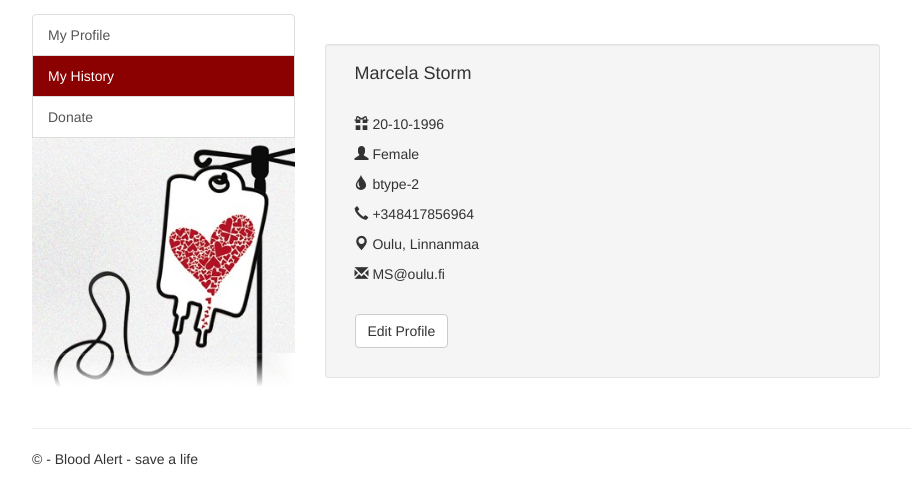
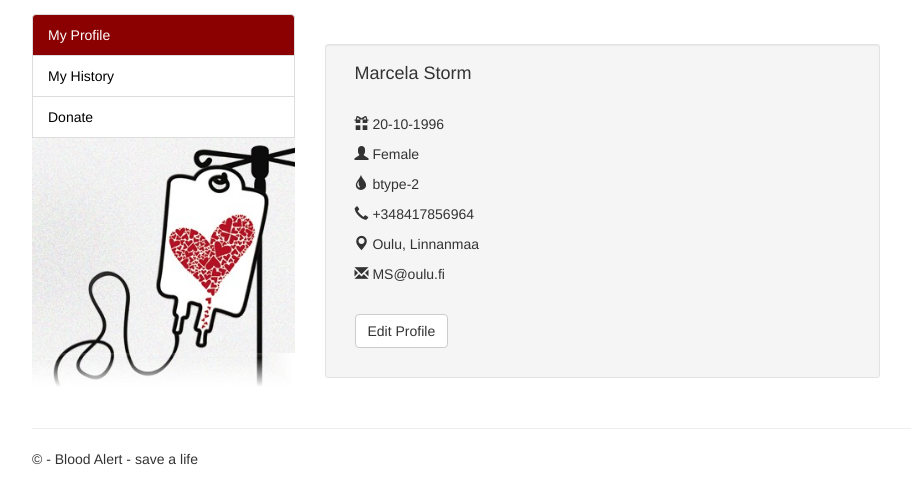
Before and after one commit to kennedyopokuasare/BloodAlert, a Flask app: template src/webClient/templates/profile.html in a window 1280 px wide. Shown: the part 51-555 px from the top of the page, without its empty margins (38-949 px from the left). Run offline with Flask 2, Linux system fonts and the light colour scheme; the template is opened without the code that fills it, so the values that code supplies are empty; data comes from the database, SQL or seed files in the repository.

Commit message:
red highlights for the side menue is added

```diff
--- a/src/webClient/static/scripts/donate.js
+++ b/src/webClient/static/scripts/donate.js
@@ -1,4 +1,9 @@
 $(function () {
+    //highlight Donate menu
+    $("#myProfileMenu").css({'background':'white', 'color':'black'});
+    $("#myHistoryMenu").css({'background':'white', 'color':'black'});
+    $("#donateMenu").css({'background':'darkred', 'color':'white'});
+
     $('[id^=detail-]').hide();
     $('.toggle').click(function() {
         $input = $( this );
--- a/src/webClient/static/scripts/profile.js
+++ b/src/webClient/static/scripts/profile.js
@@ -1,5 +1,9 @@
+$(function () {
+    //highlight My profile menu
+    $("#myProfileMenu").css({'background':'darkred', 'color':'white'});
+    $("#myHistoryMenu").css({'background':'white', 'color':'black'});
+    $("#donateMenu").css({'background':'white', 'color':'black'});
 
-$(function () {
     $.ajax({
         url: "/bloodalert/donors/bdonor-2",
         dataType: "json"
--- a/src/webClient/templates/donate.html
+++ b/src/webClient/templates/donate.html
@@ -123,5 +123,8 @@
         </ul>
 </div>
 
+{% endblock %}
 
+{% block scripts %}
+    <script src="{{url_for('static',filename='scripts/donate.js')}}"></script>
 {% endblock %}
--- a/src/webClient/templates/donor_layout.html
+++ b/src/webClient/templates/donor_layout.html
@@ -4,9 +4,9 @@
 <div class="row" style="margin-top:15px">
 	<div class="col-sm-3 col-md-3 sidebar">
         <div class="list-group">
-            <a href="{{ url_for('profile') }}" class="list-group-item">My Profile</a>
-            <a href="{{ url_for('history') }}" class="list-group-item" style="background: darkred; color:white">My History</a>
-            <a href="{{ url_for('donate') }}" class="list-group-item">Donate</a>
+            <a id="myProfileMenu" href="{{ url_for('profile') }}" class="list-group-item">My Profile</a>
+            <a id="myHistoryMenu" href="{{ url_for('history') }}" class="list-group-item">My History</a>
+            <a id="donateMenu" href="{{ url_for('donate') }}" class="list-group-item">Donate</a>
             <img src="{{url_for('static', filename='images/image_1.png')}}" style="width: 100%;" />
         </div>
 	</div>
--- a/src/webClient/templates/history.html
+++ b/src/webClient/templates/history.html
@@ -5,3 +5,7 @@
 
 
 {% endblock %}
+
+{% block scripts %}
+    <script src="{{url_for('static',filename='scripts/history.js')}}"></script>
+{% endblock %}
--- a/src/webClient/templates/layout.html
+++ b/src/webClient/templates/layout.html
@@ -45,8 +45,7 @@
     <script src="{{url_for('static',filename='scripts/bootstrap.datepicker.min.js')}}"></script>
     <script src="{{url_for('static',filename='scripts/respond.js')}}"></script>
     <script src="{{url_for('static',filename='scripts/bloodalert.js')}}"></script>
-    <script src="{{url_for('static',filename='scripts/donate.js')}}"></script>
-    <script src="{{url_for('static',filename='scripts/profile.js')}}"></script>
+
     {% block scripts %}{% endblock %}
 
 </body>
--- a/src/webClient/templates/profile.html
+++ b/src/webClient/templates/profile.html
@@ -19,5 +19,8 @@
     </div>
 </div>
 
+{% endblock %}
 
+{% block scripts %}
+    <script src="{{url_for('static',filename='scripts/profile.js')}}"></script>
 {% endblock %}
```
Also changed, not shown: src/webClient/static/scripts/history.js (added, +7 -0 lines). Lines whose indentation alone changed are shown as unchanged.
